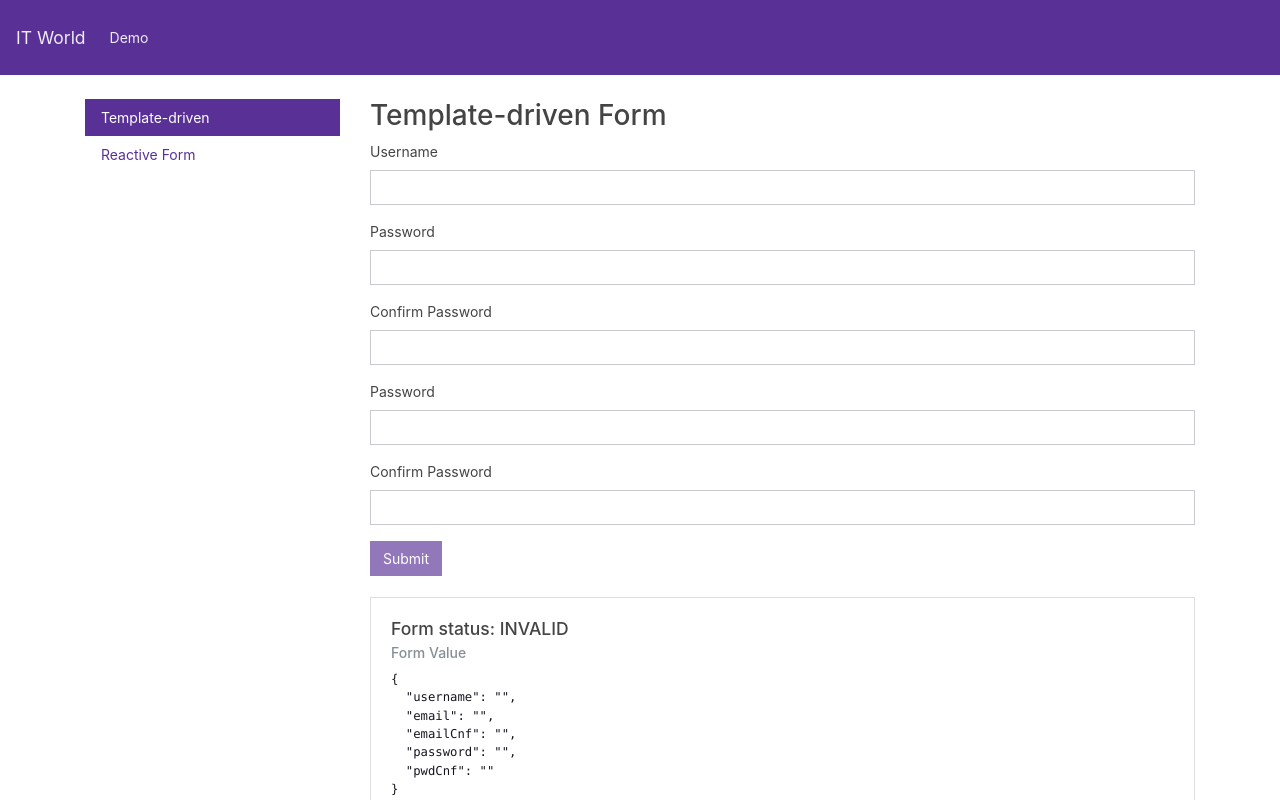
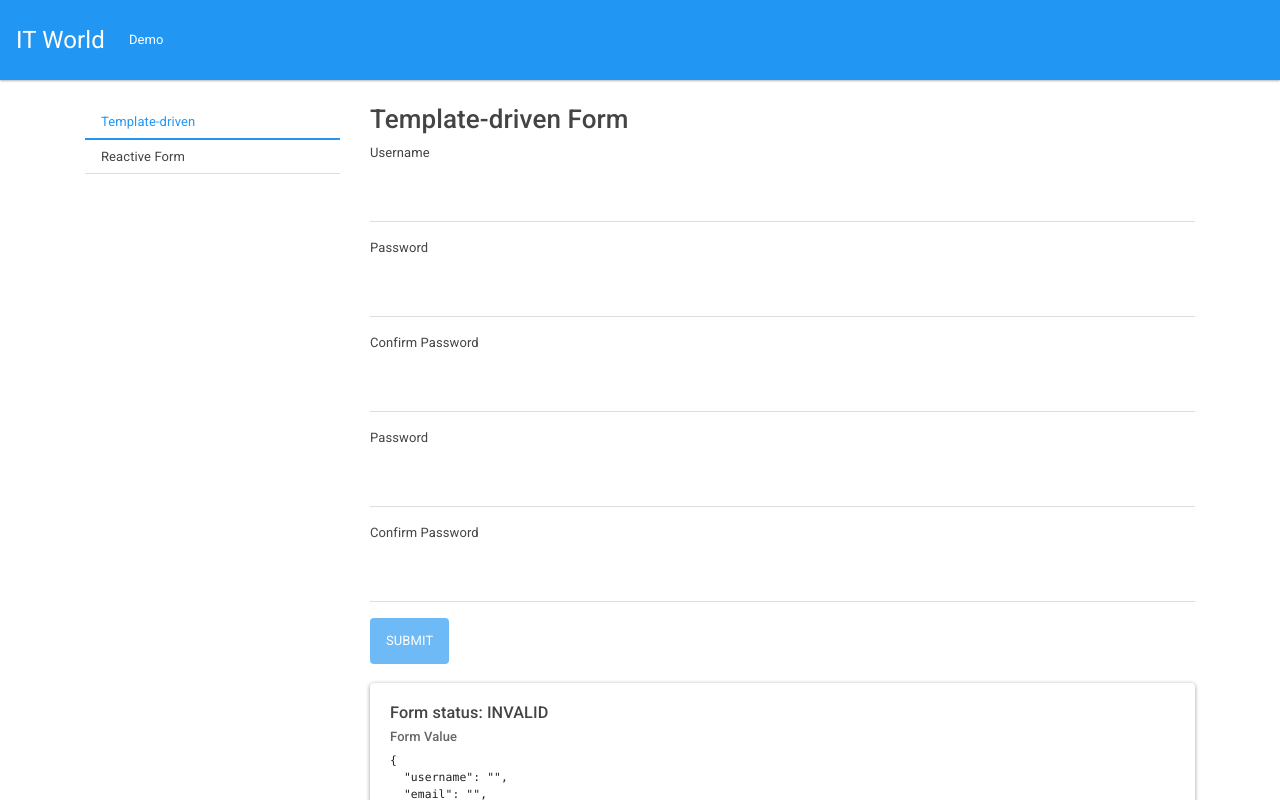
Before and after one commit to jaib86/ng-best-practice, an Angular app: page /demo in a window 1280 px wide. Shown: the top 800 px of the page. Built offline with nearby package versions, Linux system fonts and the light colour scheme; no server answers.

Commit message:
Scroll to top on Angular Router navigation

```diff
--- a/angular.json
+++ b/angular.json
@@ -28,6 +28,7 @@
               "src/assets"
             ],
             "styles": [
+              "node_modules/bootswatch/dist/materia/bootstrap.css",
               "src/styles.scss"
             ],
             "scripts": []
--- a/package.json
+++ b/package.json
@@ -19,6 +19,9 @@
     "@angular/platform-browser": "~8.2.8",
     "@angular/platform-browser-dynamic": "~8.2.8",
     "@angular/router": "~8.2.8",
+    "@ng-bootstrap/ng-bootstrap": "^2.0.0",
+    "bootstrap": "^4.3.1",
+    "bootswatch": "^4.3.1",
     "rxjs": "~6.4.0",
     "tslib": "^1.10.0",
     "zone.js": "~0.9.1"
--- a/src/app/app.component.ts
+++ b/src/app/app.component.ts
@@ -1,10 +1,25 @@
-import { Component } from '@angular/core';
+import { Component, OnInit, OnDestroy } from '@angular/core';
+import { Subscription } from 'rxjs';
+import { Router, NavigationEnd } from '@angular/router';
+import { filter } from 'rxjs/operators';
 
 @Component({
   selector: 'app-root',
   templateUrl: './app.component.html',
   styleUrls: ['./app.component.scss']
 })
-export class AppComponent {
-  title = 'ng-best-practice';
+export class AppComponent implements OnInit, OnDestroy {
+  subscription: Subscription;
+
+  constructor(private router: Router) {}
+
+  ngOnInit(): void {
+    this.subscription = this.router.events
+      .pipe(filter(event => event instanceof NavigationEnd))
+      .subscribe(() => window.scroll(0, 0));
+  }
+
+  ngOnDestroy(): void {
+    this.subscription.unsubscribe();
+  }
 }
--- a/src/app/core/core.module.ts
+++ b/src/app/core/core.module.ts
@@ -1,13 +1,14 @@
 import { NgModule } from '@angular/core';
 import { CommonModule } from '@angular/common';
 import { RouterModule } from '@angular/router';
+import { NgbModule } from '@ng-bootstrap/ng-bootstrap';
 
 import { HomeComponent } from './home/home.component';
 import { NavMenuComponent } from './nav-menu/nav-menu.component';
 import { FooterComponent } from './footer/footer.component';
 
 @NgModule({
-  imports: [CommonModule, RouterModule],
+  imports: [CommonModule, RouterModule, NgbModule.forRoot()],
   declarations: [HomeComponent, NavMenuComponent, FooterComponent],
   exports: [NavMenuComponent, FooterComponent]
 })
--- a/src/app/core/nav-menu/nav-menu.component.html
+++ b/src/app/core/nav-menu/nav-menu.component.html
@@ -1,11 +1,15 @@
 <nav class="navbar navbar-expand-md navbar-dark bg-primary sticky-top">
   <a class="navbar-brand" routerLink="/">IT World</a>
-  <button class="navbar-toggler" type="button" data-toggle="collapse"
-    data-target="#navbarNavDropdown" aria-controls="navbarSupportedContent"
-    aria-expanded="false" aria-label="Toggle navigation">
+  <button
+    class="navbar-toggler"
+    type="button"
+    (click)="isCollapsed = !isCollapsed"
+    [attr.aria.expanded]="!isCollapsed"
+    aria-controls="navmenu">
     <span class="navbar-toggler-icon"></span>
   </button>
-  <div class="collapse navbar-collapse" id="navbarSupportedContent">
+
+  <div class="navbar-collapse" id="navmenu" [ngbCollapse]="isCollapsed">
     <ul class="navbar-nav mr-auto">
       <li class="nav-item" routerLinkActive="active" [routerLinkActiveOptions]="{ exact: true }">
         <a class="nav-link" routerLink="/demo">Demo</a>
--- a/src/app/core/nav-menu/nav-menu.component.ts
+++ b/src/app/core/nav-menu/nav-menu.component.ts
@@ -6,6 +6,7 @@ import { Component, OnInit } from '@angular/core';
   styleUrls: ['./nav-menu.component.scss']
 })
 export class NavMenuComponent implements OnInit {
+  isCollapsed = true;
 
   constructor() { }
 
--- a/src/app/demo/demo.component.html
+++ b/src/app/demo/demo.component.html
@@ -1,7 +1,7 @@
 <div class="row">
   <div class="col-3">
     <div class="sticky-top">
-      <ul class="nav nav-pills flex-column">
+      <ul class="nav nav-tabs flex-column">
         <li class="nav-item">
           <a class="nav-link" routerLinkActive="active" [routerLinkActiveOptions]="{exact: true}" routerLink="./">Template-driven</a>
         </li>
--- a/src/app/demo/demo.component.scss
+++ b/src/app/demo/demo.component.scss
@@ -1,3 +1,3 @@
 .sticky-top {
-  top: 75px;
+  top: 82px;
 }
--- a/src/styles.scss
+++ b/src/styles.scss
@@ -1,7 +1,7 @@
 /* You can add global styles to this file, and also import other style files */
 // @import url('https://stackpath.bootstrapcdn.com/bootstrap/4.3.1/css/bootstrap.min.css');
 // @import url('https://stackpath.bootstrapcdn.com/bootswatch/4.3.1/materia/bootstrap.min.css'); // Material
-@import url('https://stackpath.bootstrapcdn.com/bootswatch/4.3.1/pulse/bootstrap.min.css'); // Pulse
+// @import url('https://stackpath.bootstrapcdn.com/bootswatch/4.3.1/pulse/bootstrap.min.css'); // Pulse
 // @import url('https://stackpath.bootstrapcdn.com/bootswatch/4.3.1/cyborg/bootstrap.min.css'); // Cyborg
 // @import url('https://stackpath.bootstrapcdn.com/bootswatch/4.3.1/darkly/bootstrap.min.css'); // Darkly
 // @import url('https://stackpath.bootstrapcdn.com/bootswatch/4.3.1/flatly/bootstrap.min.css'); // Flatly
```
Also changed, not shown: 1 other file (tests, documents, lock files or other folders).
